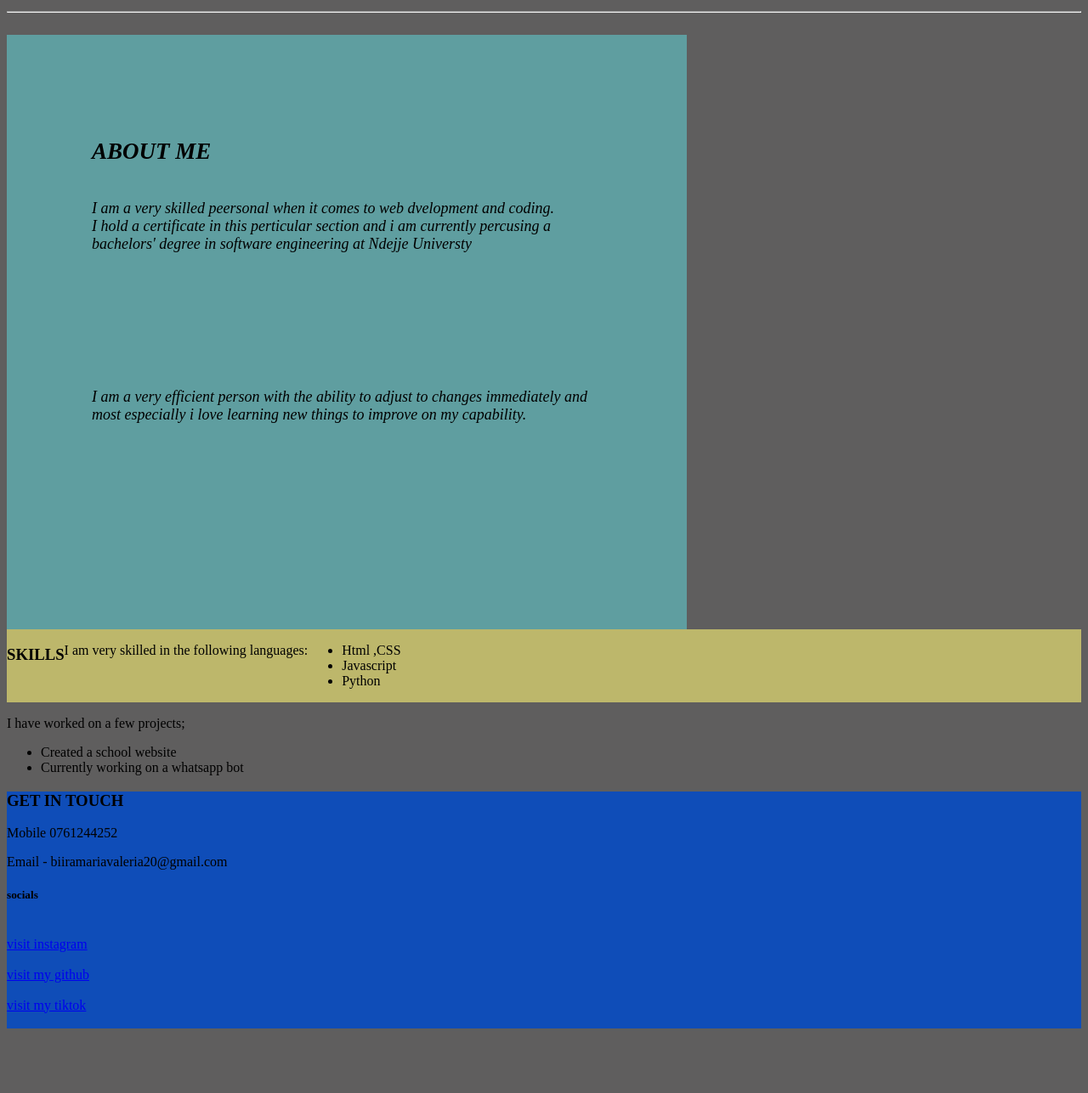
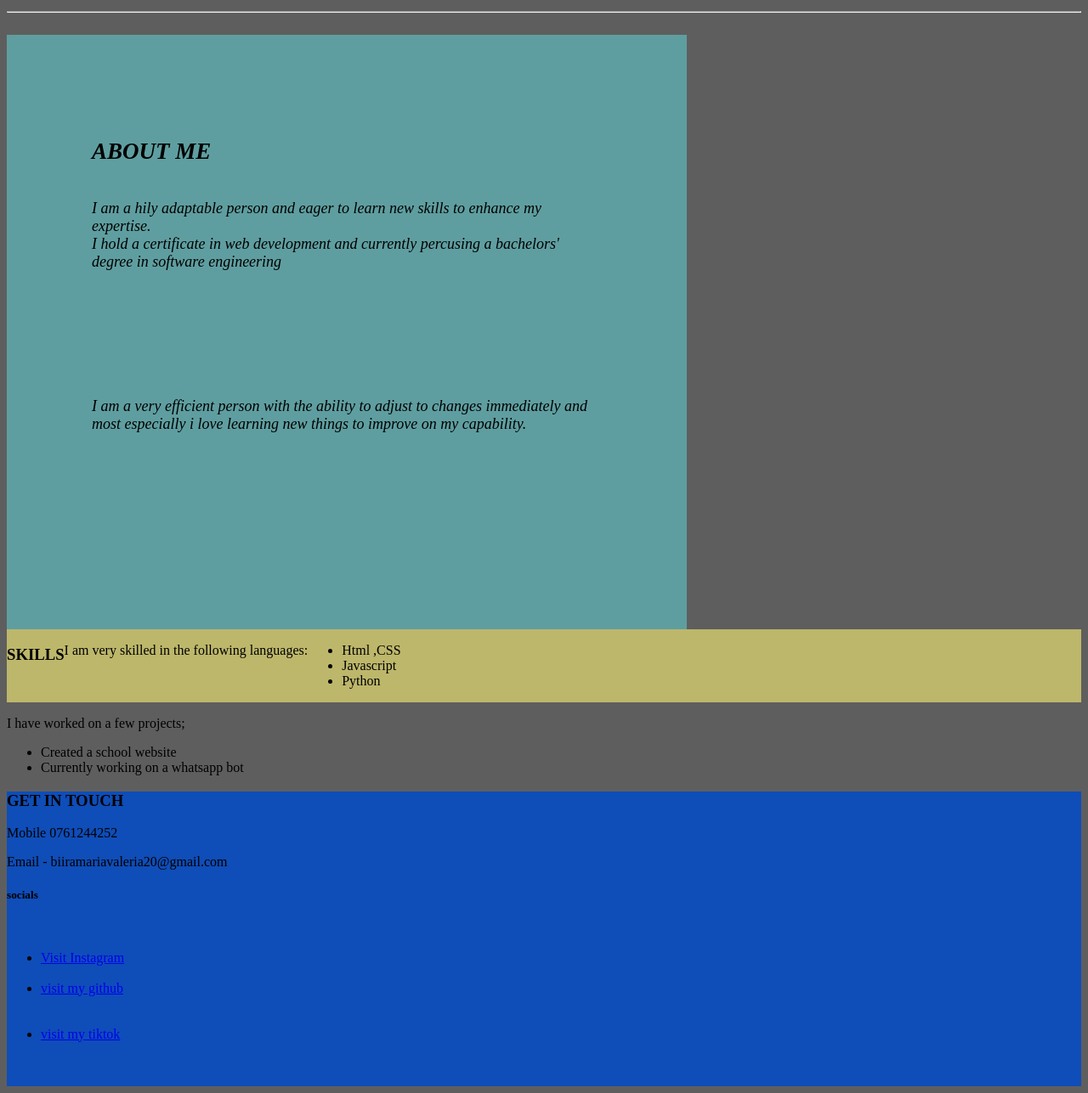
Before and after one commit to biiracomfort78-jpg/my-portfolio, a plain HTML site: page index.html in a window 1280 px wide. Shown: the part 478-1765 px from the top of the page at 85% size. Before the commit the page ends 1697 px from the top, so only its background shows below. Drawn offline with Linux system fonts and the light colour scheme.

Commit message:
Fix spelling and enhance 'ABOUT ME' section
Corrected spelling errors and improved the content in the 'ABOUT ME' section. Added a navigation menu for social links.

```diff
--- a/index.html
+++ b/index.html
@@ -20,7 +20,7 @@
         <div class="about">
             <h2>ABOUT ME</h2>
 
-<p>I am a very skilled peersonal when it comes to web dvelopment and coding.<br> I hold a certificate in this perticular section and i am currently percusing a bachelors' degree in software engineering at Ndejje Universty</p>
+<p>I am a hily adaptable person and eager to learn new skills to enhance my expertise.<br> I hold a certificate in web development and currently percusing a bachelors' degree in software engineering</p>
 <p>I am a very efficient person with the ability to adjust to changes immediately and most especially i love learning new things to improve on my capability.</p>
 
         </div>
@@ -51,14 +51,19 @@
              <p>Email    - biiramariavaleria20@gmail.com</p>
              <h5>socials</h5>
              <br>
+            <nav>
+                <ul>
+             <li><a href="https://instagram.com/@comfort172022" target="_blank" aria-label="Visit my Instagram">Visit Instagram</a>
+             </li>
 
 
 
-             <a href="https://instagram.com/@comfort172022" target="_blank" >visit instagram</a> <br>
              <br>
-             <a  href="http://github.com/@biiracofort78-jpg"  target="_blank">visit my github</a>   <br>
+            <li><a  href="http://github.com/@biiracofort78-jpg"  target="_blank">visit my github</a> </li>   <br>
              <br>
-             <a href="https://tiktok.com/@biiracomfort275" target="_blank">visit my tiktok</a>   <br>
+            <li><a href="https://tiktok.com/@biiracomfort275" target="_blank">visit my tiktok</a></li>   <br>
+                </ul>
+            </nav>
              <br>
 
         </div>
```
